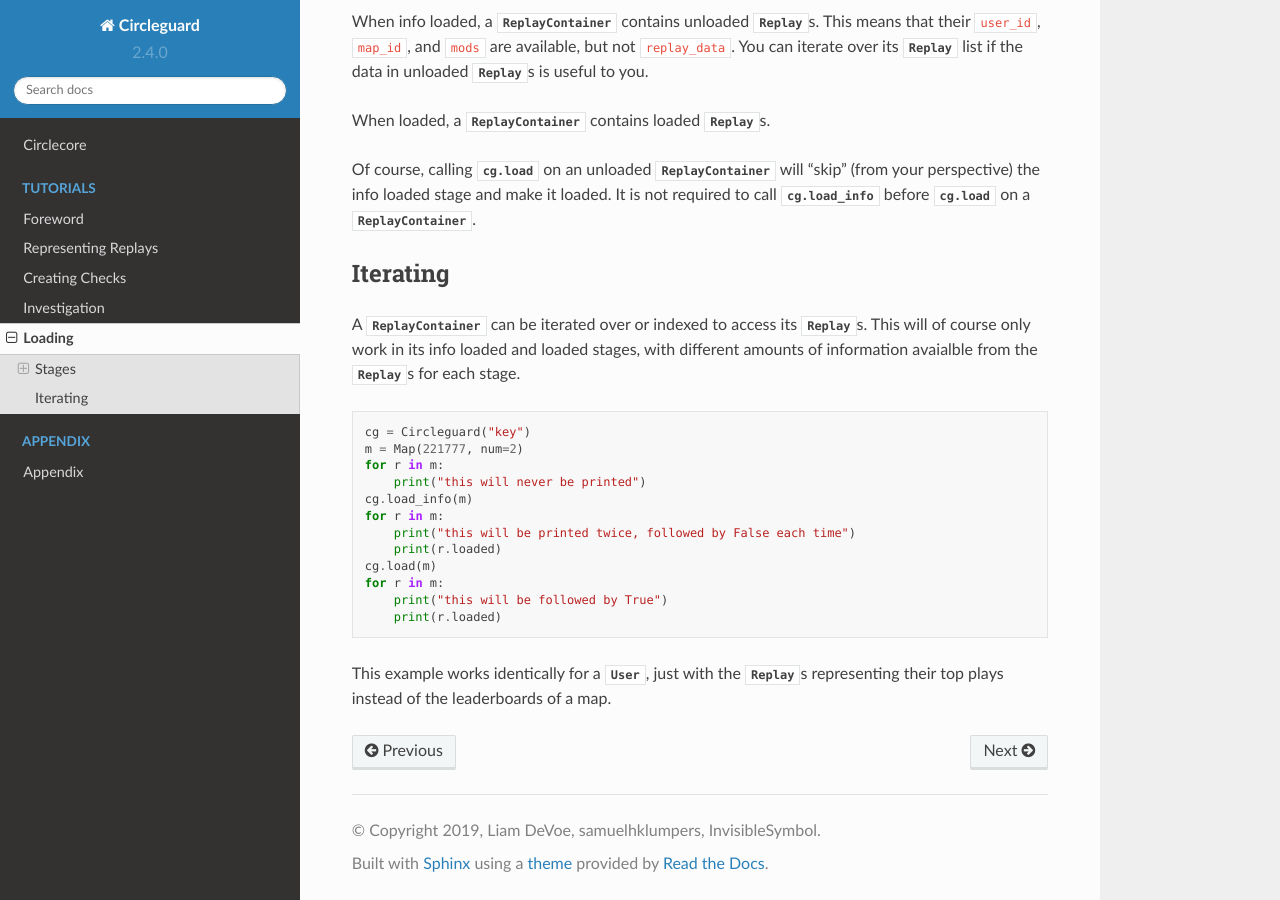
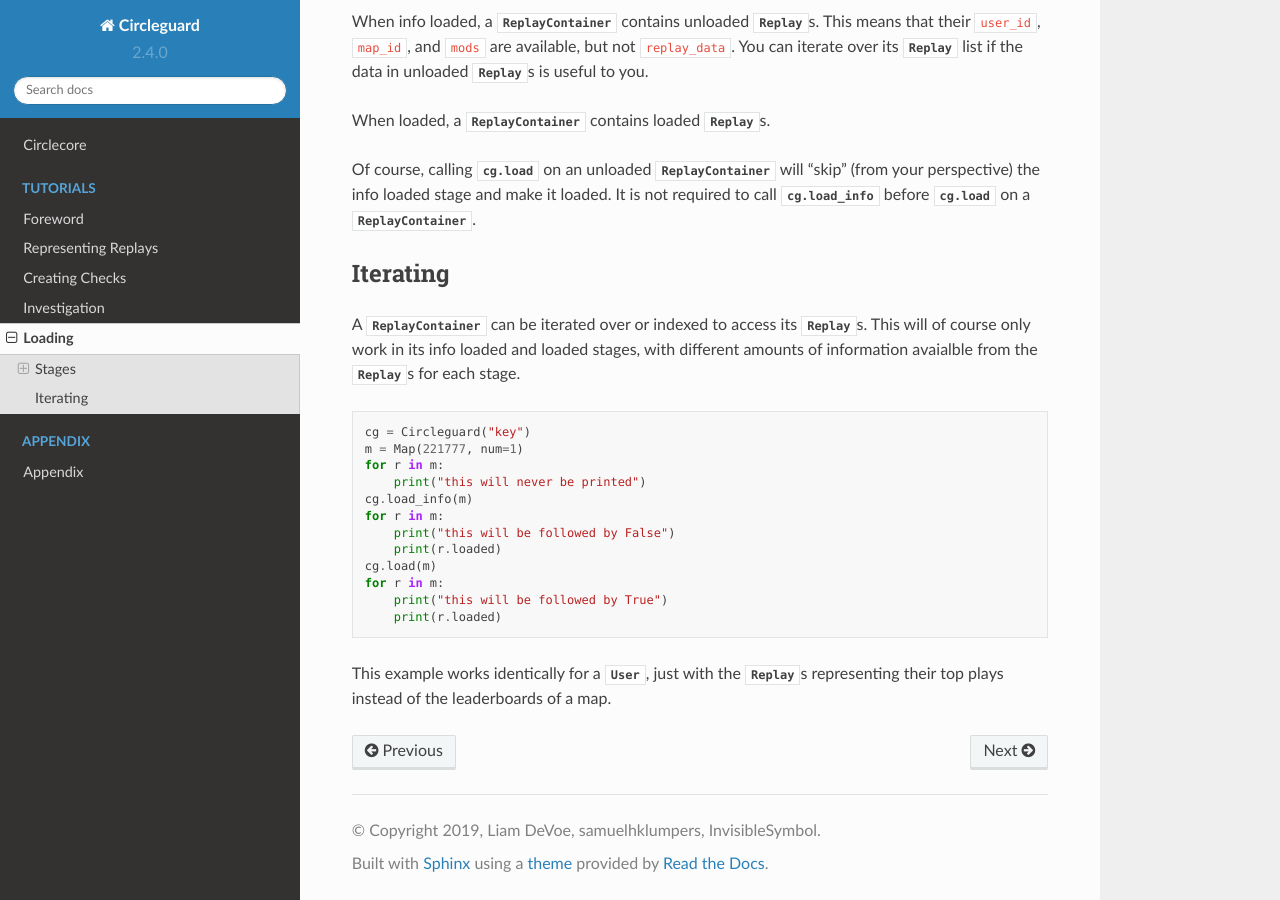
Before and after one commit to circleguard/circlecore, a Sphinx documentation site: the page built from source/loading.rst, in a window 1280 px wide and 900 px high, scrolled down 1238 px. Built offline with Sphinx 7.4.7 and the Read the Docs theme 2.0.0, drawn with Linux system fonts in a browser that asks for light colours.

Commit message:
only load 1 replay in example

```diff
--- a/source/loading.rst
+++ b/source/loading.rst
@@ -89,12 +89,12 @@ different amounts of information avaialble from the |Replay|\s for each stage.
 .. code-block:: python
 
     cg = Circleguard("key")
-    m = Map(221777, num=2)
+    m = Map(221777, num=1)
     for r in m:
         print("this will never be printed")
     cg.load_info(m)
     for r in m:
-        print("this will be printed twice, followed by False each time")
+        print("this will be followed by False")
         print(r.loaded)
     cg.load(m)
     for r in m:
```
